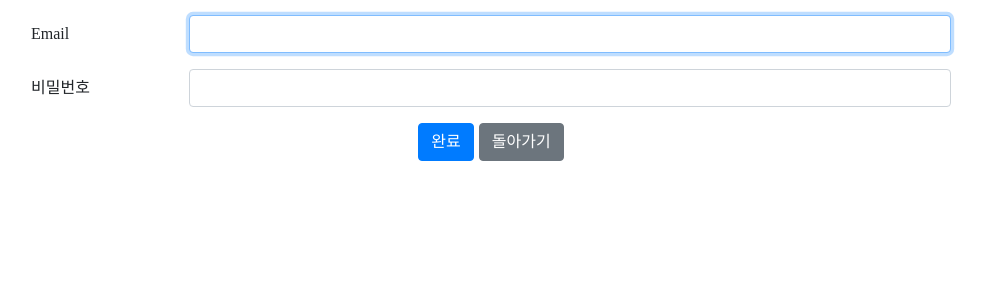
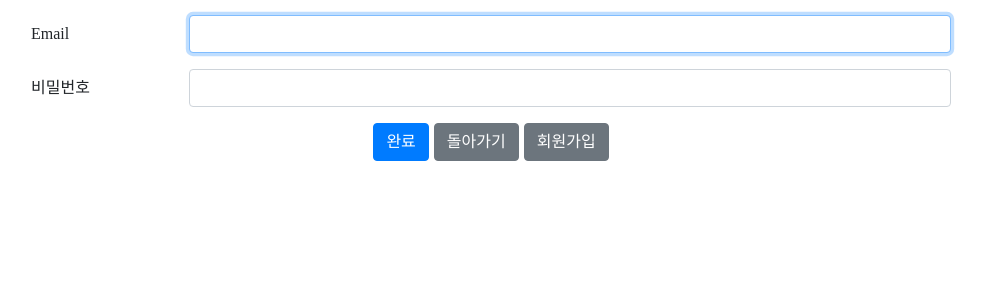
Before and after one commit to hyeongJuKim/MyBook, a Django app: page /users/login in a window 1280 px wide. Shown: the part 56-356 px from the top of the page, without its empty margins (149-1135 px from the left). Run offline with Django 3.2, Linux system fonts and the light colour scheme; some libraries are stand-ins or nearby versions; some web fonts are replaced.

Commit message:
fix:회원가입 버튼 추가

```diff
--- a/mybook/book/templates/book/user_login.html
+++ b/mybook/book/templates/book/user_login.html
@@ -17,6 +17,9 @@
       <a href="{% url 'index' %}">
         <button type="button" class="btn btn-secondary">돌아가기</button>
       </a>
+      <a href="{% url 'user-create' %}">
+        <button type="button" class="btn btn-secondary">회원가입</button>
+      </a>
     </div>
   </form>
 </div>
```
